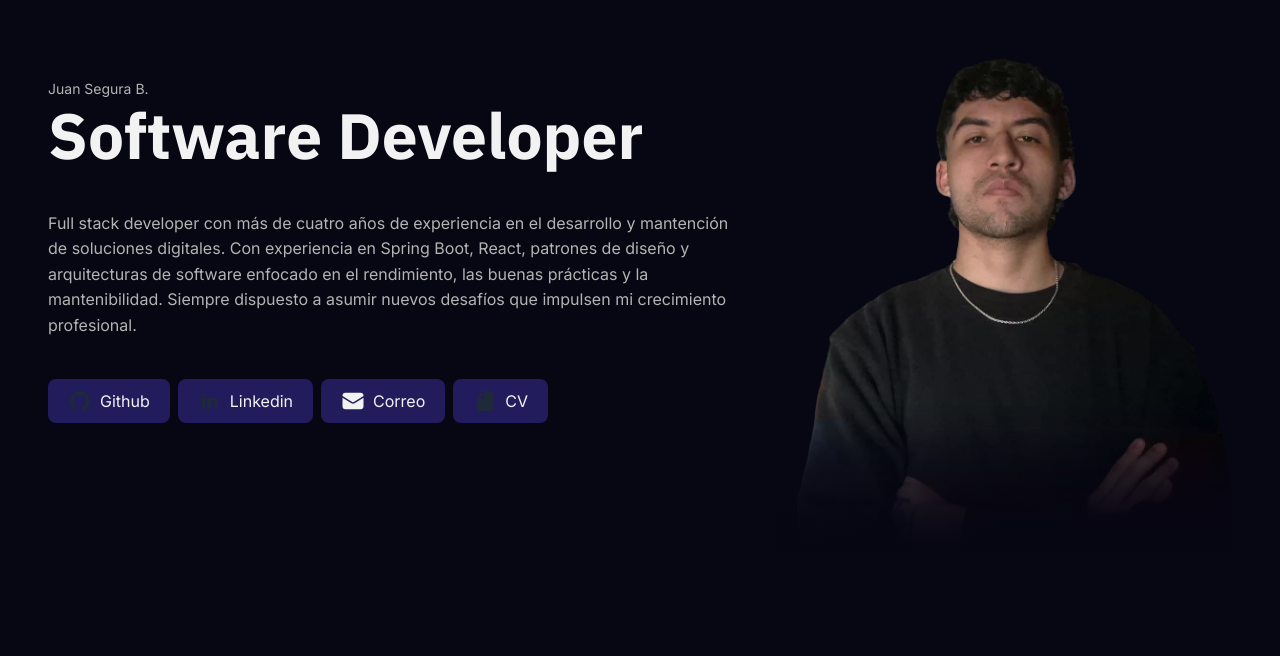
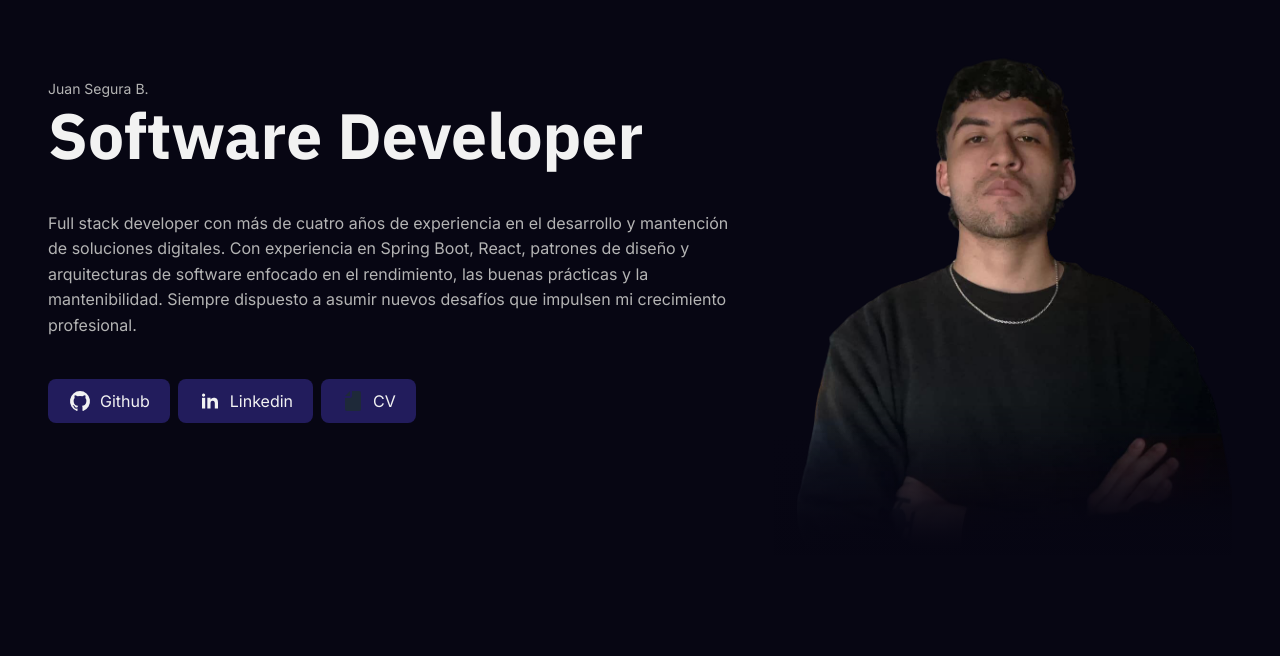
Before and after one commit to jesussb560/portfolio-26, an Angular app: page / in a window 1280 px wide. Shown: the part 144-800 px from the top of the page. Built offline with nearby package versions, Linux system fonts and the light colour scheme.

Commit message:
Fix buttons of contact-actions

```diff
--- a/src/app/features/contact-actions/contact-actions.html
+++ b/src/app/features/contact-actions/contact-actions.html
@@ -1,6 +1,6 @@
 <div class="flex flex-wrap gap-2">
-    <app-button variant="primary" size="lg">
-        <svg class="w-6 h-6 text-gray-800 dark:text-white" aria-hidden="true" xmlns="http://www.w3.org/2000/svg"
+    <app-button variant="primary" size="lg" href="https://github.com/jesussb560">
+        <svg class="w-6 h-6" aria-hidden="true" xmlns="http://www.w3.org/2000/svg"
             width="24" height="24" fill="currentColor" viewBox="0 0 24 24">
             <path fill-rule="evenodd"
                 d="M12.006 2a9.847 9.847 0 0 0-6.484 2.44 10.32 10.32 0 0 0-3.393 6.17 10.48 10.48 0 0 0 1.317 6.955 10.045 10.045 0 0 0 5.4 4.418c.504.095.683-.223.683-.494 0-.245-.01-1.052-.014-1.908-2.78.62-3.366-1.21-3.366-1.21a2.711 2.711 0 0 0-1.11-1.5c-.907-.637.07-.621.07-.621.317.044.62.163.885.346.266.183.487.426.647.71.135.253.318.476.538.655a2.079 2.079 0 0 0 2.37.196c.045-.52.27-1.006.635-1.37-2.219-.259-4.554-1.138-4.554-5.07a4.022 4.022 0 0 1 1.031-2.75 3.77 3.77 0 0 1 .096-2.713s.839-.275 2.749 1.05a9.26 9.26 0 0 1 5.004 0c1.906-1.325 2.74-1.05 2.74-1.05.37.858.406 1.828.101 2.713a4.017 4.017 0 0 1 1.029 2.75c0 3.939-2.339 4.805-4.564 5.058a2.471 2.471 0 0 1 .679 1.897c0 1.372-.012 2.477-.012 2.814 0 .272.18.592.687.492a10.05 10.05 0 0 0 5.388-4.421 10.473 10.473 0 0 0 1.313-6.948 10.32 10.32 0 0 0-3.39-6.165A9.847 9.847 0 0 0 12.007 2Z"
@@ -9,8 +9,8 @@
 
         Github
     </app-button>
-    <app-button variant="primary" size="lg">
-        <svg class="w-6 h-6 text-gray-800 dark:text-white" aria-hidden="true" xmlns="http://www.w3.org/2000/svg"
+    <app-button variant="primary" size="lg" href="https://www.linkedin.com/in/jesussb/">
+        <svg class="w-6 h-6" aria-hidden="true" xmlns="http://www.w3.org/2000/svg"
             width="24" height="24" fill="currentColor" viewBox="0 0 24 24">
             <path fill-rule="evenodd"
                 d="M12.51 8.796v1.697a3.738 3.738 0 0 1 3.288-1.684c3.455 0 4.202 2.16 4.202 4.97V19.5h-3.2v-5.072c0-1.21-.244-2.766-2.128-2.766-1.827 0-2.139 1.317-2.139 2.676V19.5h-3.19V8.796h3.168ZM7.2 6.106a1.61 1.61 0 0 1-.988 1.483 1.595 1.595 0 0 1-1.743-.348A1.607 1.607 0 0 1 5.6 4.5a1.601 1.601 0 0 1 1.6 1.606Z"
@@ -19,15 +19,7 @@
         </svg>
         Linkedin
     </app-button>
-    <app-button variant="primary" size="lg">
-        <svg xmlns="http://www.w3.org/2000/svg" viewBox="0 0 24 24" fill="currentColor" class="size-6">
-            <path d="M1.5 8.67v8.58a3 3 0 0 0 3 3h15a3 3 0 0 0 3-3V8.67l-8.928 5.493a3 3 0 0 1-3.144 0L1.5 8.67Z" />
-            <path
-                d="M22.5 6.908V6.75a3 3 0 0 0-3-3h-15a3 3 0 0 0-3 3v.158l9.714 5.978a1.5 1.5 0 0 0 1.572 0L22.5 6.908Z" />
-        </svg>
-        Correo
-    </app-button>
-    <app-button variant="primary" size="lg">
+    <app-button variant="primary" size="lg" href="/assets/juan_segura_cv_es_2025.docx">
       <svg class="w-6 h-6 text-gray-800 dark:text-white" aria-hidden="true" xmlns="http://www.w3.org/2000/svg" width="24" height="24" fill="currentColor" viewBox="0 0 24 24">
         <path fill-rule="evenodd" d="M9 2.221V7H4.221a2 2 0 0 1 .365-.5L8.5 2.586A2 2 0 0 1 9 2.22ZM11 2v5a2 2 0 0 1-2 2H4v11a2 2 0 0 0 2 2h12a2 2 0 0 0 2-2V4a2 2 0 0 0-2-2h-7Z" clip-rule="evenodd"/>
       </svg>
--- a/src/app/features/footer/footer.html
+++ b/src/app/features/footer/footer.html
@@ -35,18 +35,23 @@
         </p>
         <ul class="space-y-2 text-sm">
           <li>
-            <a href="#" class="hover:text-white transition">
+            <a href="https://www.linkedin.com/in/jesussb/" target="_blank" class="hover:text-white transition">
               LinkedIn
             </a>
           </li>
           <li>
-            <a href="#" class="hover:text-white transition">
+            <a href="https://github.com/jesussb560" target="_blank" class="hover:text-white transition">
               GitHub
             </a>
           </li>
           <li>
-            <a href="/cv.pdf" class="hover:text-white transition">
+            <a href="/assets/juan_segura_cv_es_2025.docx" class="hover:text-white transition">
               Descargar CV
+            </a>
+          </li>
+          <li>
+            <a class="hover:text-white transition">
+              jesus.segurab560@gmail.com
             </a>
           </li>
         </ul>
--- a/src/app/shared/ui/button/button.ts
+++ b/src/app/shared/ui/button/button.ts
@@ -1,23 +1,38 @@
 import { Component, Input } from '@angular/core';
+import {NgTemplateOutlet} from '@angular/common';
 
 @Component({
   selector: 'app-button',
   standalone: true,
-  imports: [],
+  imports: [
+    NgTemplateOutlet
+  ],
   template: `
-    <button
-        type="button"
+    <ng-template #content>
+      <ng-content></ng-content>
+    </ng-template>
+
+    @if (href) {
+      <a
+        [href]="href"
+        target="_blank"
+        rel="noopener noreferrer"
         [class]="classes"
       >
-        <ng-content></ng-content>
-    </button>
-    `,
+        <ng-container [ngTemplateOutlet]="content"></ng-container>
+      </a>
+    } @else {
+      <button type="button" [class]="classes">
+        <ng-container [ngTemplateOutlet]="content"></ng-container>
+      </button>
+    }`,
   styleUrl: './button.scss',
 })
 export class Button {
 
   @Input() variant: 'primary' | 'ghost' | 'icon' = 'primary';
   @Input() size: 'sm' | 'md' | 'lg' = 'md';
+  @Input() href?: string;
 
   get classes(): string {
     const base =
@@ -25,7 +40,8 @@ export class Button {
       'disabled:opacity-50 disabled:pointer-events-none';
 
     const variants = {
-      primary: 'rounded-lg bg-dark-top transition-all duration-200 hover:-translate-y-0.5 hover:bg-dark-top-hover',
+      primary: 'no-underline rounded-lg bg-dark-top transition-all duration-200 ' +
+        'hover:-translate-y-0.5 hover:bg-dark-top-hover',
       ghost: 'rounded-md text-white/80 ',
       icon: 'rounded-full border border-white/20 hover:bg-white/10'
     };
```
Also changed, not shown: 1 other file (tests, documents, lock files or other folders).
